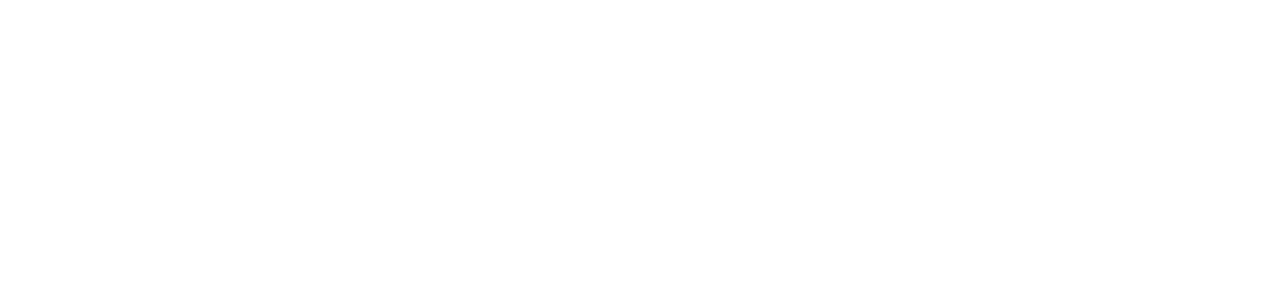
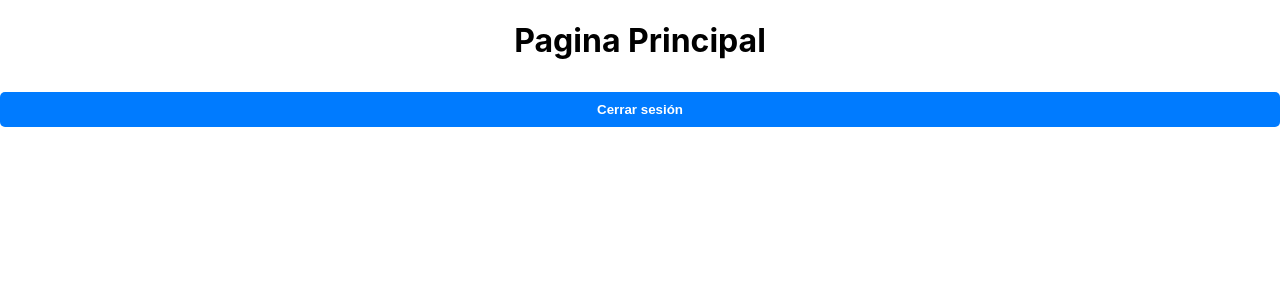
Before and after one commit to SoftwyRD/unimate, a React (Create React App) app: page /main in a window 1280 px wide. Before the commit this address had no page. Shown: the top 300 px of the page. Built offline with nearby package versions, Linux system fonts and the light colour scheme.

Commit message:
Add Main Page and LogOut

```diff
--- a/src/App.js
+++ b/src/App.js
@@ -3,13 +3,14 @@ import { BrowserRouter as Router, Routes, Route } from "react-router-dom";
 import { Provider } from "react-redux";
 import store from "./store";
 import SignInSignUp from "./pages/SignInSignUp";
-
+import MainPage from "./pages/MainPage";
 function App() {
   return (
     <Provider store={store}>
       <Router>
         <Routes>
           <Route path="/" element={<SignInSignUp />} />
+          <Route path="/main" element={<MainPage />} />
         </Routes>
       </Router>
     </Provider>
--- a/src/components/SignIn.js
+++ b/src/components/SignIn.js
@@ -1,5 +1,6 @@
 import React from "react";
 import { useDispatch } from "react-redux";
+import { useNavigate } from "react-router-dom";
 import { useFormik } from "formik";
 import * as Yup from "yup";
 import { login } from "../store/authSlice";
@@ -7,6 +8,7 @@ import "../../src/styles/SignIn.css";
 
 const Login = () => {
   const dispatch = useDispatch();
+  const navigate = useNavigate();
 
   const formik = useFormik({
     initialValues: {
@@ -21,6 +23,7 @@ const Login = () => {
       dispatch(login(values))
         .then(() => {
           setSubmitting(false);
+          navigate("/main");
         })
         .catch((error) => {
           setSubmitting(false);
--- a/src/components/SignUp.js
+++ b/src/components/SignUp.js
@@ -2,6 +2,7 @@ import React from "react";
 import { Formik, Form, Field, ErrorMessage } from "formik";
 import * as Yup from "yup";
 import axios from "axios";
+import "../../src/styles/SignUp.css"
 const SignUp = () => {
   const SignUpSchema = Yup.object().shape({
     first_name: Yup.string().required("The name is required!"),
--- /dev/null
+++ b/src/pages/MainPage.js
@@ -0,0 +1,28 @@
+import React from "react";
+import { useDispatch } from "react-redux";
+import { useNavigate } from "react-router-dom";
+import { logout } from "../store/authSlice";
+
+const MainPage = () => {
+  const dispatch = useDispatch();
+  const navigate = useNavigate();
+
+  const handleLogout = () => {
+    dispatch(logout())
+      .then(() => {
+        navigate("/");
+      })
+      .catch((error) => {
+        console.error(error);
+      });
+  };
+
+  return (
+    <div>
+      <h1 style={{textAlign: "center"}}>Pagina Principal</h1>
+      <button onClick={handleLogout}>Cerrar sesión</button>
+    </div>
+  );
+};
+
+export default MainPage;
--- a/src/pages/SignInSignUp.js
+++ b/src/pages/SignInSignUp.js
@@ -1,13 +1,13 @@
-import React, { useState } from 'react';
-import SignInPage from './Login_Register/SignInPage';
-import SignUpPage from './Login_Register/SignUpPage';
-import '../../src/styles/SignInSignUp.css'; // importa el archivo CSS
+import React, { useState } from "react";
+import SignInPage from "./Login_Register/SignInPage";
+import SignUpPage from "./Login_Register/SignUpPage";
+import "../../src/styles/SignInSignUp.css"; // importa el archivo CSS
 
 const SignInSignUp = () => {
-  const [activePage, setActivePage] = useState('SignIn');
+  const [activePage, setActivePage] = useState("SignIn");
 
   const togglePage = () => {
-    setActivePage(activePage === 'SignIn' ? 'SignUp' : 'SignIn');
+    setActivePage(activePage === "SignIn" ? "SignUp" : "SignIn");
   };
 
   return (
@@ -16,13 +16,13 @@ const SignInSignUp = () => {
         <ul>
           <li>
             <button onClick={togglePage}>
-              {activePage === 'SignIn' ? 'Sign In' : 'Sign Up'}
+              {activePage === "SignIn" ? "Sign Up" : "Sign In"}
             </button>
           </li>
         </ul>
       </nav>
 
-      {activePage === 'SignIn' ?  <SignUpPage />  : <SignInPage /> }
+      {activePage === "SignIn" ? <SignInPage /> : <SignUpPage />}
     </div>
   );
 };
--- a/src/store/authSlice.js
+++ b/src/store/authSlice.js
@@ -35,8 +35,6 @@ export const login = (credentials) => async (dispatch) => {
   try {
     const response = await axios.post(`${API_BASE_URL}users/login/`, credentials);
     const {data: {data : { tokens:  {access, refresh }}}} = response;
-    console.log(access)
-    console.log(refresh)
      // set access token in local storage
     localStorage.setItem("accessToken", access);
 
```
Also changed, not shown: src/styles/SignUp.css (indentation only).
